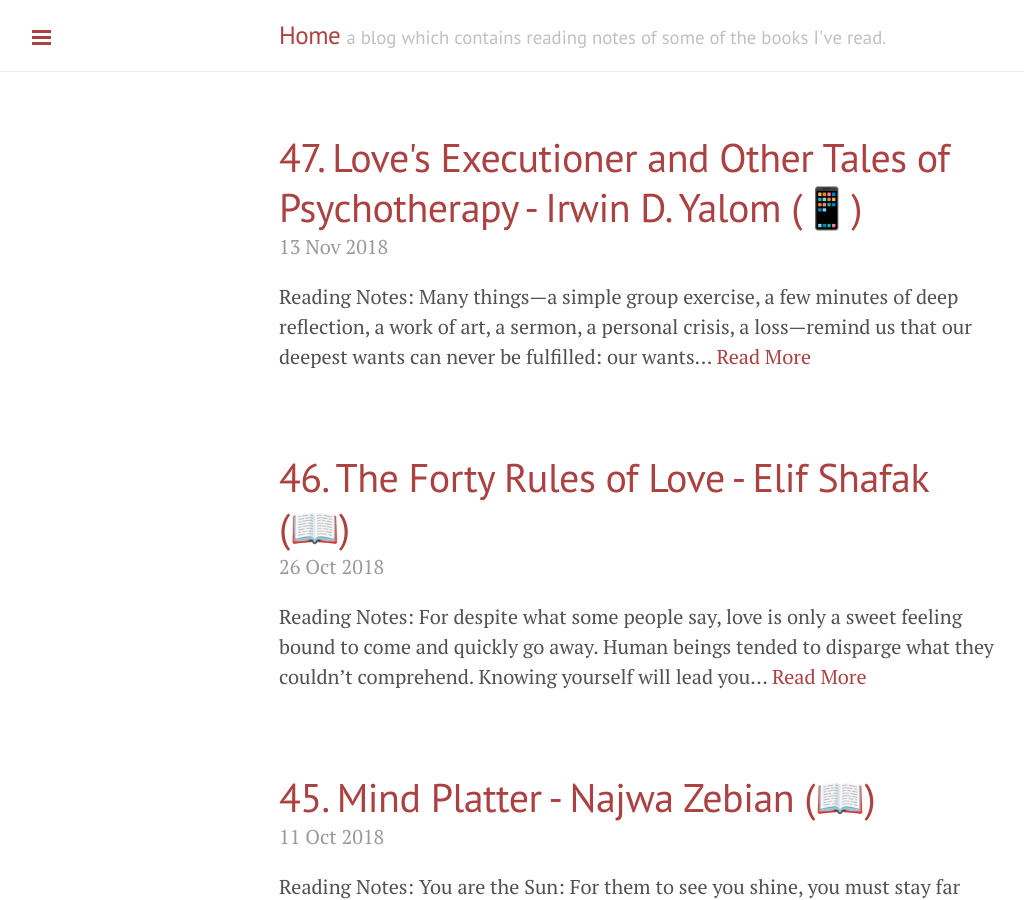
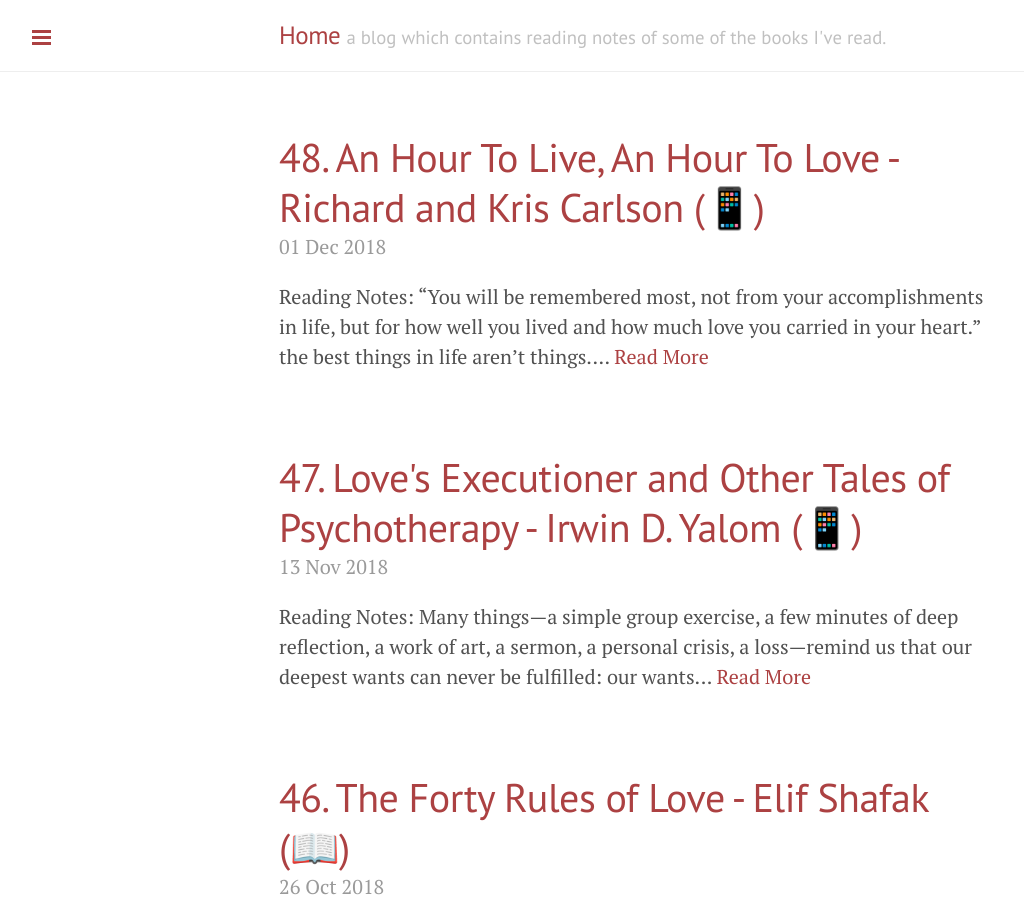
Before and after one commit to alamgirqazi/blog, a Jekyll site: the page built from index.html, in a window 1280 px wide and 900 px high. Shown: the whole window, without its empty margins (1-1025 px from the left). Built offline with Jekyll 4.4.1, drawn with Linux system fonts in a browser that asks for light colours; the list of posts is cut into pages by our own code.

Commit message:
added notes of an Hour to live

```diff
--- /dev/null
+++ b/_posts/2018-12-01-AnHourToLive.md
@@ -0,0 +1,17 @@
+---
+layout: post
+title: 48.  An Hour To Live, An Hour To Love - Richard and Kris Carlson (📱)
+permalink: AnHourToLive
+---
+
+![An Hour To Live, An Hour To Love - Richard and Kris Carlson](public/An Hour To Live, An Hour To Love - Richard and Kris Carlson.jpeg "An Hour To Live, An Hour To Love - Richard and Kris Carlson")
+
+<br>
+
+#### Reading Notes:
+
+“You will be remembered most, not from your accomplishments in life, but for how well you lived and how much love you carried in your heart.”
+
+the best things in life aren’t things.
+
+The key to a good life is this: If you’re not going to talk about something during the last hour of your life, then don’t make it a top priority during your lifetime.
```
Also changed, not shown: books-2018.md (+1 -5 lines).
